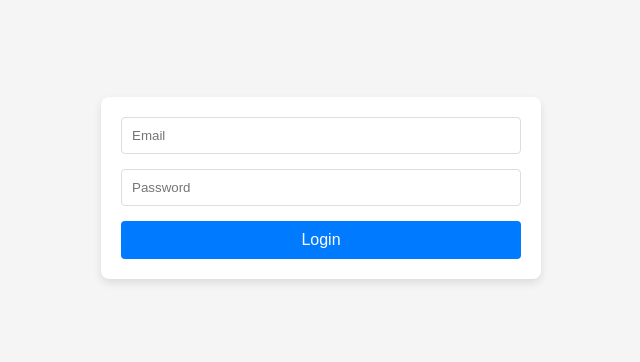
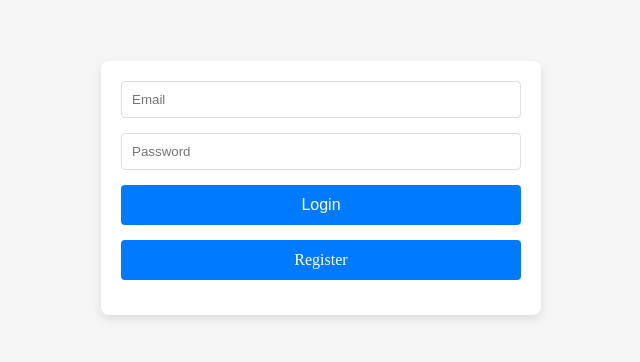
Before and after one commit to ThinhMaiQuoc/NimbleChallenge, a React (Create React App) app: page /login in a window 1280 px wide. Shown: the part 220-582 px from the top of the page, without its empty margins (319-959 px from the left). Built offline with nearby package versions, Linux system fonts and the light colour scheme.

Commit message:
add register btn to Login page

```diff
--- a/src/assets/styles/Login.scss
+++ b/src/assets/styles/Login.scss
@@ -29,19 +29,28 @@
             box-sizing: border-box;
         }
 
-        button {
+        button, .button-style {
             width: 100%;
             padding: 10px;
-            border: none;
+            margin-bottom: 15px;
+            border: 1px solid transparent;
             background-color: #007bff;
             color: #fff;
             border-radius: 4px;
             cursor: pointer;
             font-size: 16px;
+            text-align: center;
+            text-decoration: none;
 
             &:hover {
                 background-color: #0056b3;
             }
+        }
+
+        .register-btn {
+            @extend .button-style;
+            display: inline-block;
+            box-sizing: border-box;
         }
 
         .forgot-password {
--- a/src/components/auth/Login.js
+++ b/src/components/auth/Login.js
@@ -2,7 +2,7 @@
 
 import axios from 'axios';
 import React, { useState } from 'react';
-import { useNavigate } from 'react-router-dom';
+import { Link, useNavigate } from 'react-router-dom';
 import '../../assets/styles/Login.scss';
 import { validateCredentials } from '../../utils/validation';
 
@@ -65,6 +65,8 @@ const Login = () => {
                     onChange={handleInputChange}
                 />
                 <button type="submit">Login</button>
+
+                <Link className="button-style register-btn" to="/register">Register</Link>
                 {message && (
                     <div className={isError ? 'error-message' : 'success-message'}>
                         {message}
```
